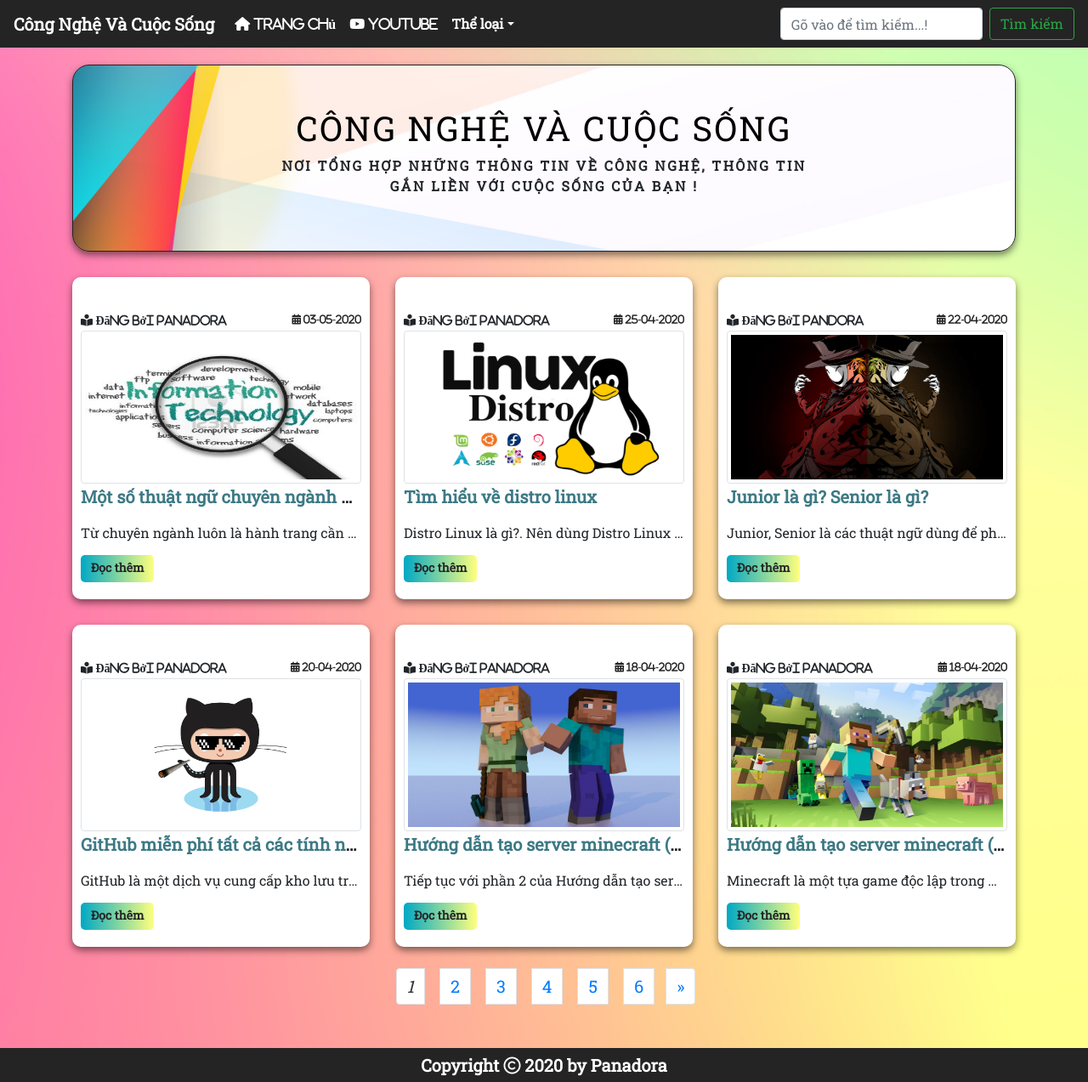
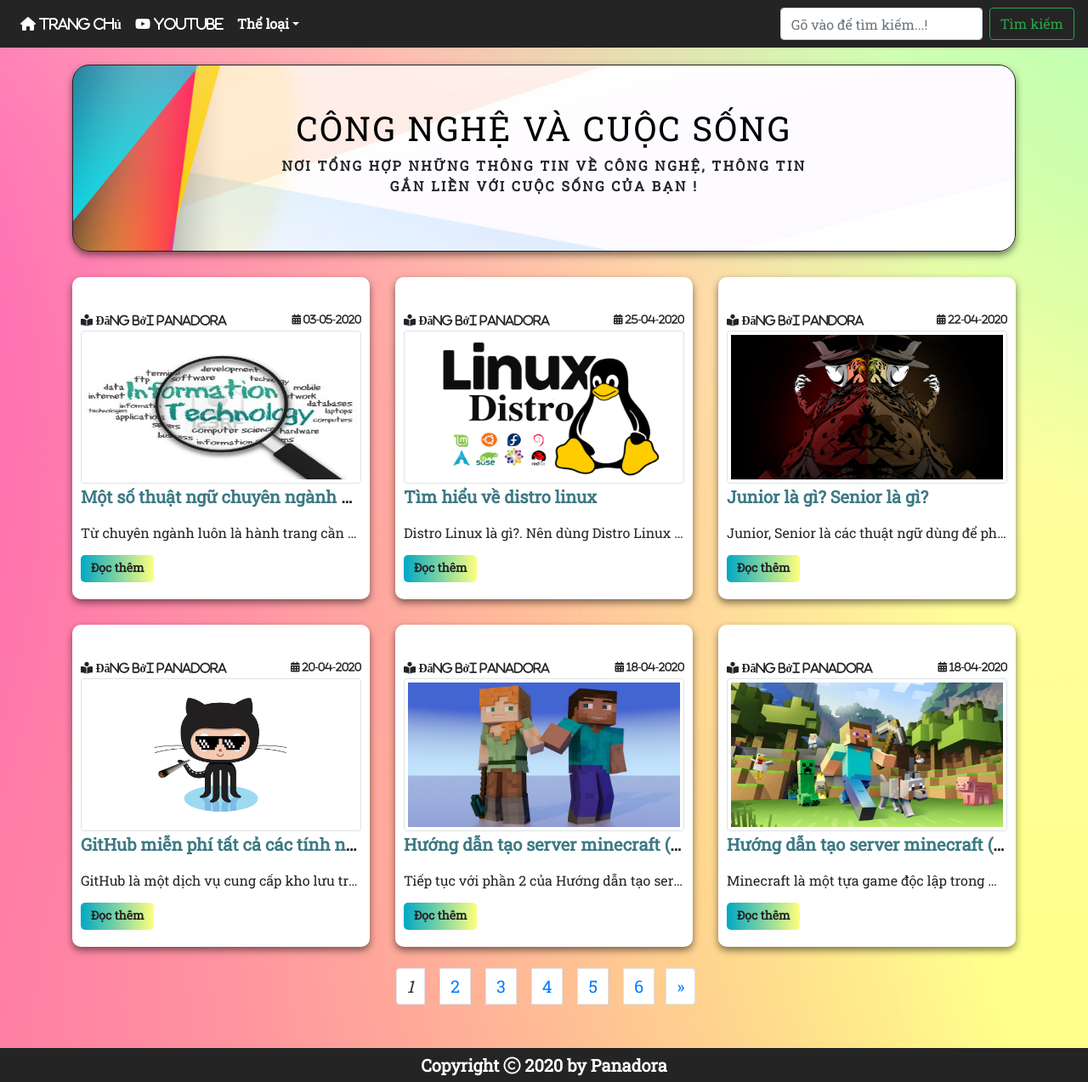
Before and after one commit to panadorado/panadora.github.io, a Jekyll site: the page built from index.html, in a window 1280 px wide. Shown: the whole page at 85% size. Built offline with Jekyll 4.4.1, drawn with Linux system fonts in a browser that asks for light colours; nearby versions of some CDN libraries; the list of posts is cut into pages by our own code.

Commit message:
Update header.html

```diff
--- a/_includes/header.html
+++ b/_includes/header.html
@@ -1,5 +1,4 @@
 <nav class="navbar navbar-expand-lg">
-		<a class="navbar-brand Title-Blog" href="/">Công Nghệ Và Cuộc Sống</a>
 		<button class="navbar-toggler" type="button" data-toggle="collapse" data-target="#navbarSupportedContent" aria-controls="navbarSupportedContent" aria-expanded="false" aria-label="Toggle navigation">
 			<span class="fas fa-bars"></span>
 		</button>
```
